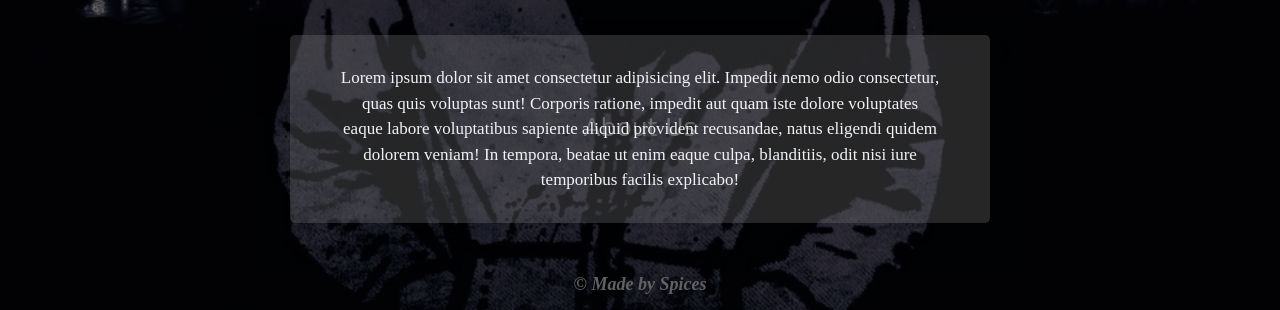
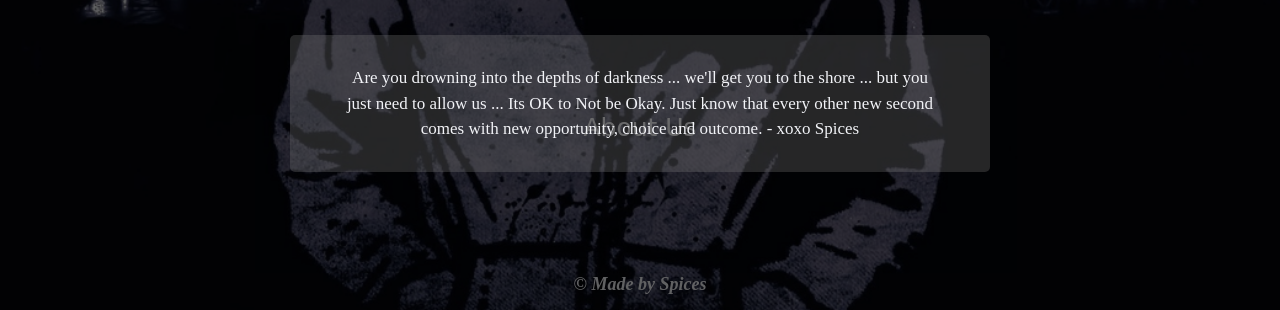
Before and after one commit to divya-gupta12/Web-dev-projects, a plain HTML site: page i_am_there/index.html in a window 1280 px wide. Both pictures are taken after a click on the button "About Us". Shown: the part 490-800 px from the top of the page. Drawn offline with nearby package versions, Linux system fonts and the light colour scheme; a web font is replaced by a local one.

Commit message:
Update index.html
about us updated

```diff
--- a/i_am_there/index.html
+++ b/i_am_there/index.html
@@ -36,13 +36,12 @@
     <!-- Modal Box About Us -->
     <div class="modal-contianer-about" id="modal-contianer">
         <div class="modal-about">
-            Lorem ipsum dolor sit amet consectetur adipisicing elit. Impedit nemo odio consectetur, quas quis voluptas
-            sunt!
-            Corporis ratione, impedit aut quam iste dolore voluptates eaque labore voluptatibus sapiente aliquid
-            provident
-            recusandae, natus eligendi quidem dolorem veniam! In tempora, beatae ut enim eaque culpa, blanditiis, odit
-            nisi
-            iure temporibus facilis explicabo!
+            Are you drowning into the depths of darkness ... we'll get you to the shore ... but you just need to allow us ...
+            Its OK to Not be Okay.
+            Just know that every other new second comes with new opportunity, choice and outcome.
+            -
+            xoxo Spices
+
         </div>
     </div>
 
```
